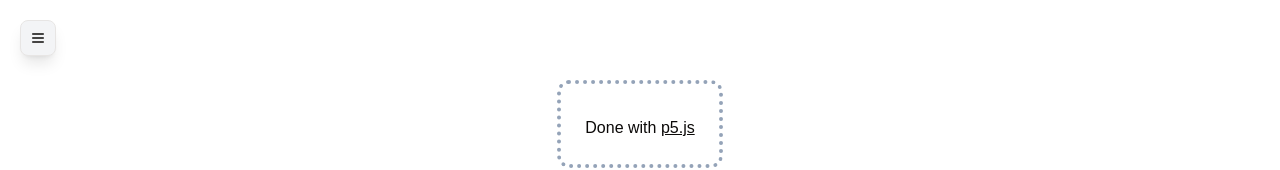
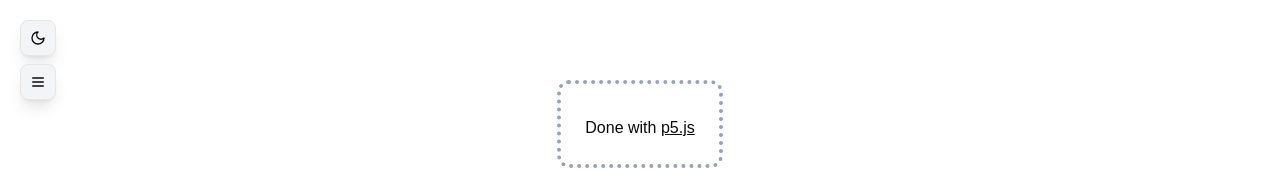
Before and after one commit to Alejo-end/portfolio, a Next.js app: page / in a window 1280 px wide. Shown: the top 170 px of the page. Built offline with nearby package versions, Linux system fonts and the light colour scheme.

Commit message:
Update sidebar width in globals.css

```diff
--- a/package.json
+++ b/package.json
@@ -12,12 +12,14 @@
     "@radix-ui/react-scroll-area": "^1.2.1",
     "@radix-ui/react-slider": "^1.2.1",
     "@radix-ui/react-slot": "^1.1.0",
+    "@react-three/fiber": "^9.0.0-rc.1",
     "@rnbo/js": "^1.3.3",
     "@types/three": "^0.170.0",
     "class-variance-authority": "^0.7.0",
     "clsx": "^2.1.1",
     "lucide-react": "^0.460.0",
     "next": "15.0.3",
+    "next-themes": "^0.4.4",
     "p5": "^1.11.1",
     "react": "19.0.0-rc-66855b96-20241106",
     "react-dom": "19.0.0-rc-66855b96-20241106",
@@ -28,8 +30,8 @@
   "devDependencies": {
     "@types/node": "^20",
     "@types/p5": "^1.7.6",
-    "@types/react": "^18",
-    "@types/react-dom": "^18",
+    "@types/react": "^19.0.1",
+    "@types/react-dom": "^19.0.2",
     "eslint": "^8",
     "eslint-config-next": "15.0.3",
     "postcss": "^8",
--- /dev/null
+++ b/src/app/Providers.tsx
@@ -0,0 +1,7 @@
+'use client'
+
+import { ThemeProvider } from 'next-themes'
+
+export function Providers({ children }: { children: React.ReactNode }) {
+    return <ThemeProvider attribute="class">{children}</ThemeProvider>
+}
--- a/src/app/globals.css
+++ b/src/app/globals.css
@@ -33,7 +33,7 @@ body {
     --chart-4: 43 74% 66%;
     --chart-5: 27 87% 67%;
     --radius: 0.5rem;
-    --sidebar-width: 14rem;
+    --sidebar-width: 4rem;
   }
   .dark {
     --background: 20 14.3% 4.1%;
--- a/src/app/layout.tsx
+++ b/src/app/layout.tsx
@@ -2,6 +2,8 @@ import type { Metadata } from "next";
 import localFont from "next/font/local";
 import "./globals.css";
 import RingMenu from "../components/RingMenu";
+import { DarkModeToggle } from "@/components/DarkModeToggle";
+import { Providers } from "./Providers";
 
 const geistSans = localFont({
   src: "./fonts/GeistVF.woff",
@@ -40,8 +42,12 @@ export default function RootLayout({
       <body
         className={`${porterSans.variable} ${porterMono.variable} ${geistMono.variable} ${geistSans.variable} antialiased`}
       >
+        <Providers>
+        <div>
+        <DarkModeToggle /> {/* Dark Mode Toggle */}</div>
         <RingMenu /> {/* Floating Sidebar */}
         {children}
+        </Providers>
       </body>
     </html>
   );
--- /dev/null
+++ b/src/components/DarkModeToggle.tsx
@@ -0,0 +1,33 @@
+'use client'
+
+import { useTheme } from 'next-themes'
+import { Button } from '@/components/ui/button'
+import { Moon, Sun } from 'lucide-react'
+import { useEffect, useState } from 'react'
+
+export function DarkModeToggle() {
+    const [mounted, setMounted] = useState(false)
+    const { theme, setTheme } = useTheme()
+
+    useEffect(() => {
+        setMounted(true)
+    }, [])
+
+    if (!mounted) {
+        return null
+    }
+
+    return (
+
+        <div className="fixed top-5 left-5 z-50">
+        <Button
+            variant="outline"
+            size="icon"
+            onClick={() => setTheme(theme === 'dark' ? 'light' : 'dark')}
+            className="bg-gray-100 shadow-lg rounded-lg dark:bg-gray-800"
+        >
+            {theme === 'dark' ? <Sun className="h-4 w-4" /> : <Moon className="h-4 w-4" />}
+        </Button>
+        </div>
+    )
+}
--- a/src/components/RingMenu.tsx
+++ b/src/components/RingMenu.tsx
@@ -1,4 +1,4 @@
-'use client';
+"use client";
 
 import { useState } from "react";
 import { usePathname } from "next/navigation";
@@ -20,17 +20,17 @@ export default function RingMenu() {
     const toggleMenu = () => setIsOpen(!isOpen);
 
     return (
-        <div className="fixed top-5 left-5 z-50">
+        <div className="fixed top-16 left-5 z-50 flex items-center gap-2">
             <Button
                 variant="outline"
                 size="icon"
                 onClick={toggleMenu}
-                className="bg-gray-100 shadow-lg rounded-lg"
+                className="bg-gray-100 shadow-lg rounded-lg dark:bg-gray-800"
             >
                 {isOpen ? <X className="h-4 w-4" /> : <Menu className="h-4 w-4" />}
             </Button>
             {isOpen && (
-                <div className="mt-2 bg-gray-100 shadow-lg rounded-lg w-52 text-lg font-[family-name:var(--font-porter-sans)]">
+                <div className="absolute top-full left-0 mt-2 bg-gray-100 shadow-lg rounded-lg w-52 text-lg font-[family-name:var(--font-porter-sans)] dark:bg-gray-800">
                     {menuItems.map((item, index) => {
                         const Icon = item.icon;
                         const isSelected = pathname === item.path;
@@ -40,8 +40,8 @@ export default function RingMenu() {
                                 href={item.path}
                                 key={index}
                                 className={`flex items-center space-x-2 px-3 py-2 mb-2 rounded-lg transition-colors ${isSelected
-                                        ? "border-4 border-black font-bold bg-gray-300 px-2"
-                                        : "text-gray-600 hover:bg-gray-200"
+                                        ? "border-4 border-black font-bold bg-gray-300 px-2 dark:border-white dark:bg-gray-700"
+                                        : "text-gray-600 hover:bg-gray-200 dark:text-gray-300 dark:hover:bg-gray-700"
                                     }`}
                                 onClick={() => setIsOpen(false)}
                             >
```
Also changed, not shown: 1 other file (tests, documents, lock files or other folders).
